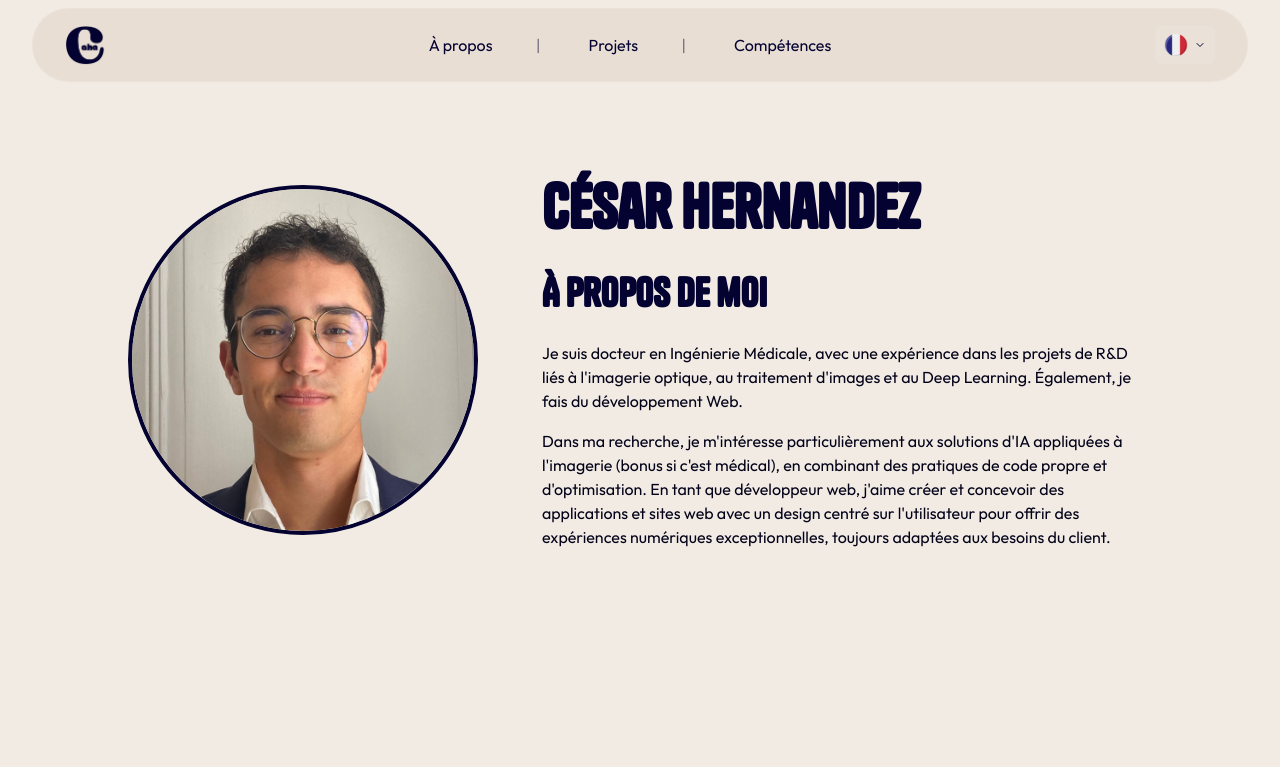
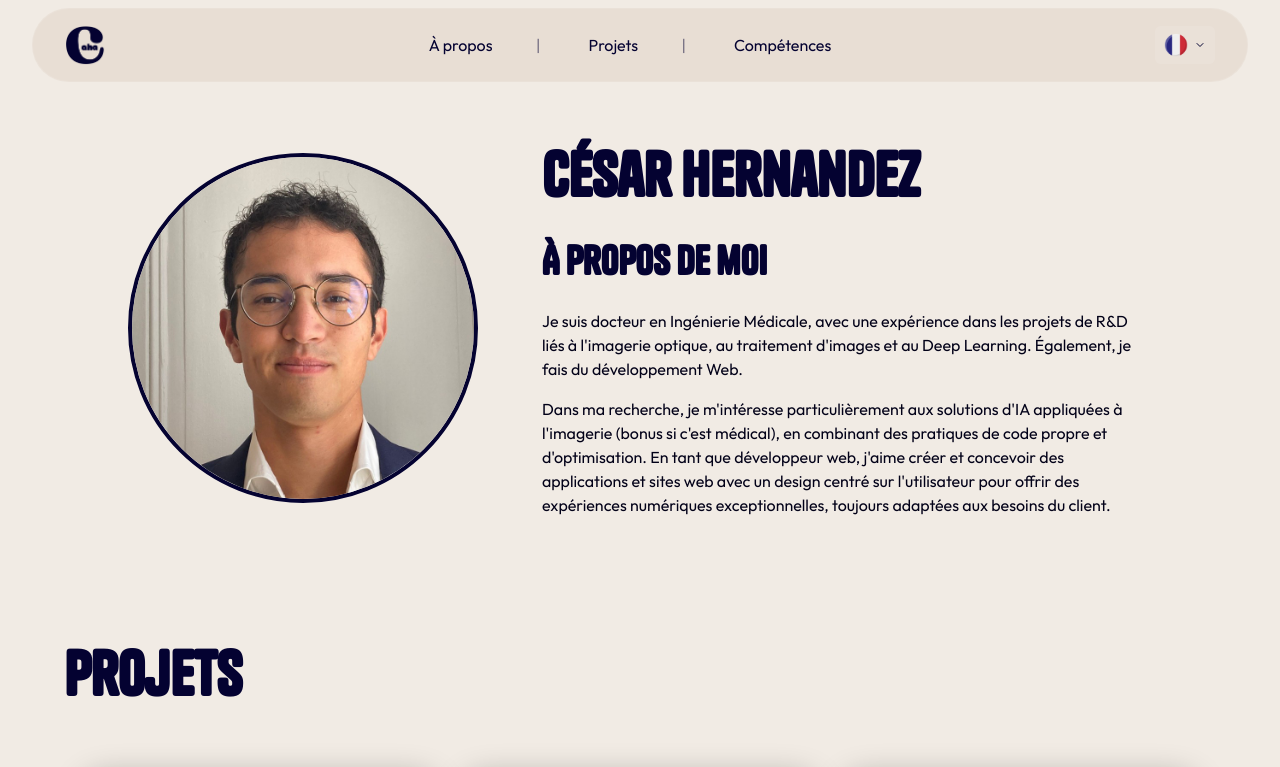
Before and after one commit to cesaraha/cesaraha.github.io, a React (Vite) app: page / in a window 1280 px wide. Shown: the top 767 px of the page. Built offline with nearby package versions, Linux system fonts and the light colour scheme.

Commit message:
Update App.css
Removed stretching to keep footer stuck to the bottom to fix spacing between sections

```diff
--- a/src/App.css
+++ b/src/App.css
@@ -646,7 +646,7 @@ nav a:hover::after {
   align-items: center;
   gap: var(--spacing5);
   width: 100%;
-  padding: var(--spacing3) var(--spacing5);
+  padding: 0 var(--spacing5);
 }
 
 .profile-image-container {
@@ -1315,16 +1315,3 @@ nav a:hover::after {
     justify-content: center;
   }
 }
-
-/* Ensure footer sticks to bottom */
-body {
-  display: flex;
-  flex-direction: column;
-  min-height: 100vh;
-}
-
-#root {
-  display: flex;
-  flex-direction: column;
-  min-height: 100vh;
-}
```
